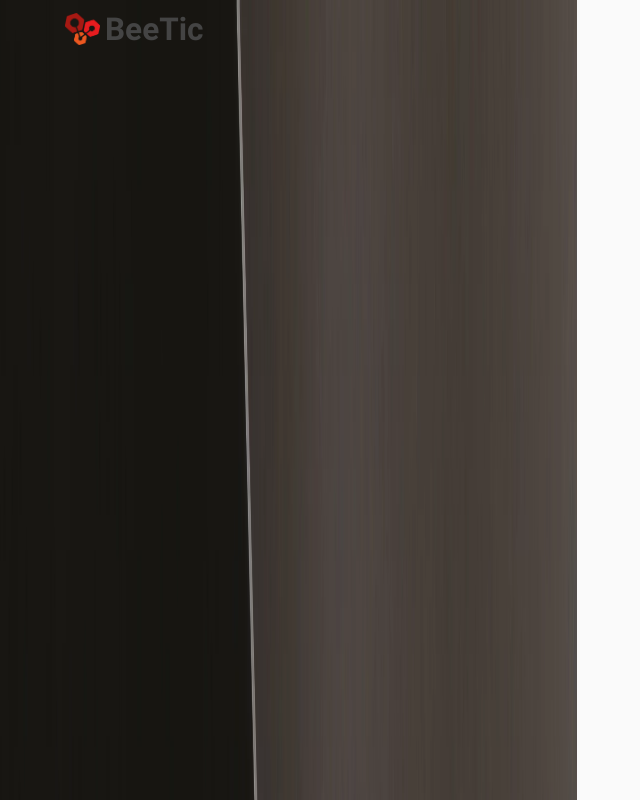
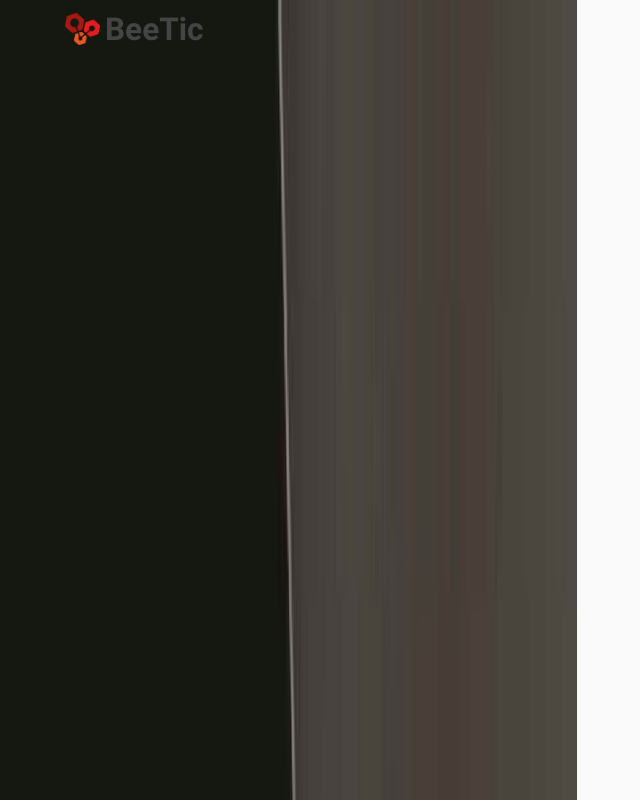
Before and after one commit to milo2005/beeticfrontend, a website with bundled scripts: page coffetrack.html in a window 1280 px wide. Shown: the top 800 px of the page, without its empty margins (63-703 px from the left). Built offline with nearby package versions, Linux system fonts and the light colour scheme.

```diff
--- a/coffetrack.html
+++ b/coffetrack.html
@@ -49,7 +49,7 @@
     <div class="header full-height horizontal-half-transition" >
       <div class="background">
         <!-- <img src="images/bg3.png" alt=""> -->
-    <img src="images/BeeTiC_PC.webp" alt="">
+    <img src="images/BeeTic2.jpg" alt="">
       </div>
       <div class="phone-preview-sizer" >
         <div class="phone-preview"></div>
```
